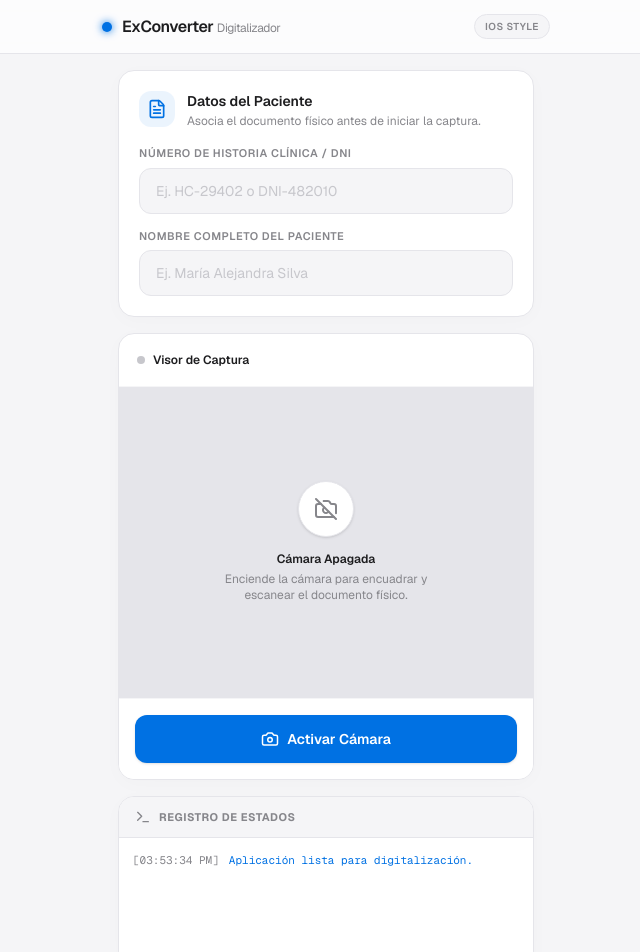
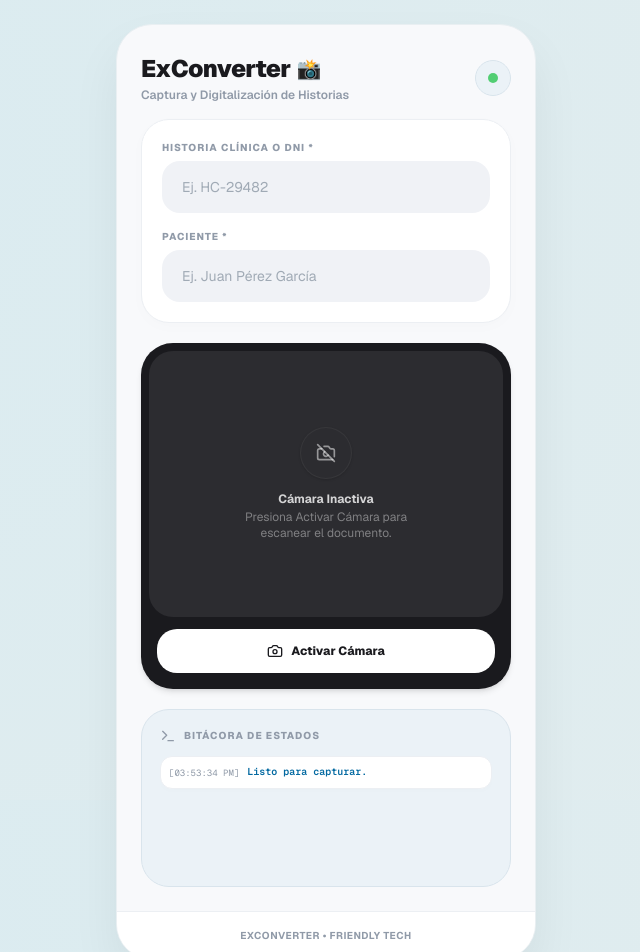
Before and after one commit to EFIKO-PE/ex-converter, a Next.js app: page / in a window 1280 px wide. Shown: the top 952 px of the page, without its empty margins (314-954 px from the left). Built offline with nearby package versions, Linux system fonts and the light colour scheme.

Commit message:
design: redisenar UI estilo Neo-minimalista pastel y amigable

```diff
--- a/src/app/globals.css
+++ b/src/app/globals.css
@@ -1,8 +1,8 @@
 @import "tailwindcss";
 
 :root {
-  --background: #F5F5F7;
-  --foreground: #1D1D1F;
+  --background: #DCE7EB;
+  --foreground: #1A1A1E;
 }
 
 @theme inline {
@@ -14,13 +14,14 @@
 
 body {
   background: var(--background);
+  background-image: radial-gradient(circle at 10% 20%, rgba(216, 241, 248, 0.4) 0%, rgba(233, 244, 244, 0.4) 90.1%);
   color: var(--foreground);
-  font-family: var(--font-geist-sans), -apple-system, BlinkMacSystemFont, "Segoe UI", Roboto, Helvetica, Arial, sans-serif;
+  font-family: var(--font-geist-sans), -apple-system, BlinkMacSystemFont, "Segoe UI", Roboto, sans-serif;
   overflow-x: hidden;
   -webkit-font-smoothing: antialiased;
 }
 
-/* Custom Scrollbar for State Console (iOS/macOS style) */
+/* Custom Scrollbar for State Console */
 .scrollbar-thin::-webkit-scrollbar {
   width: 5px;
 }
@@ -30,10 +31,21 @@ body {
 }
 
 .scrollbar-thin::-webkit-scrollbar-thumb {
-  background: #C7C7CC;
+  background: #C3C9D0;
   border-radius: 9999px;
 }
 
 .scrollbar-thin::-webkit-scrollbar-thumb:hover {
-  background: #8E8E93;
+  background: #A0AAB5;
 }
+
+/* Clean micro-animations */
+.hover-scale {
+  transition: all 0.2s cubic-bezier(0.16, 1, 0.3, 1);
+}
+.hover-scale:hover {
+  transform: translateY(-1.5px);
+}
+.hover-scale:active {
+  transform: translateY(0.5px) scale(0.98);
+}
--- a/src/app/page.tsx
+++ b/src/app/page.tsx
@@ -41,7 +41,7 @@ export default function Home() {
 
   // Inicializar consola
   useEffect(() => {
-    addLog('Aplicación lista para digitalización.', 'info');
+    addLog('Listo para capturar.', 'info');
     return () => {
       stopCamera();
     };
@@ -50,10 +50,9 @@ export default function Home() {
   // Activar cámara
   const startCamera = async () => {
     try {
-      addLog('Iniciando cámara...', 'info');
+      addLog('Activando visor...', 'info');
       stopCamera();
 
-      // Configuración de cámara móvil
       const constraints = {
         video: {
           facingMode: { ideal: 'environment' },
@@ -81,7 +80,7 @@ export default function Home() {
       addLog('Visor en vivo activado.', 'success');
     } catch (error: any) {
       console.error('Error al acceder a la cámara:', error);
-      addLog(`Cámara no disponible o permiso denegado.`, 'error');
+      addLog(`Cámara no permitida o no disponible.`, 'error');
     }
   };
 
@@ -100,17 +99,16 @@ export default function Home() {
   // Capturar foto y procesar (Redimensionar + Comprimir)
   const capturePhoto = () => {
     if (!videoRef.current || !isCameraActive) {
-      addLog('Error: Cámara inactiva.', 'error');
+      addLog('Error: Cámara apagada.', 'error');
       return;
     }
 
     setIsCompressing(true);
-    addLog('Capturando documento...', 'info');
+    addLog('Capturando imagen...', 'info');
 
     const video = videoRef.current;
     const canvas = document.createElement('canvas');
 
-    // Obtener dimensiones reales del video
     let width = video.videoWidth;
     let height = video.videoHeight;
 
@@ -126,14 +124,14 @@ export default function Home() {
 
     const ctx = canvas.getContext('2d');
     if (!ctx) {
-      addLog('Error al procesar imagen en canvas.', 'error');
+      addLog('Error al procesar en canvas.', 'error');
       setIsCompressing(false);
       return;
     }
 
     ctx.drawImage(video, 0, 0, width, height);
 
-    addLog('Comprimiendo y optimizando legibilidad...', 'info');
+    addLog('Comprimiendo y optimizando archivo...', 'info');
 
     // Comprimir en JPEG a 65% calidad
     const quality = 0.65;
@@ -150,9 +148,8 @@ export default function Home() {
     setImageSizeKB(sizeInKB);
     setIsCompressing(false);
 
-    addLog(`Captura optimizada: ${sizeInKB.toFixed(1)} KB (ancho: ${width}px).`, 'success');
+    addLog(`Captura optimizada a ${sizeInKB.toFixed(1)} KB.`, 'success');
 
-    // Apagar cámara tras captura
     stopCamera();
   };
 
@@ -168,7 +165,7 @@ export default function Home() {
   // Subir datos
   const uploadToGoogleSheets = async () => {
     if (!numeroHC.trim()) {
-      addLog('Falta ingresar Número de Historia Clínica / DNI.', 'error');
+      addLog('Falta ingresar la Historia Clínica / DNI.', 'error');
       alert('Por favor, ingresa el Número de Historia Clínica o DNI.');
       return;
     }
@@ -180,12 +177,12 @@ export default function Home() {
     }
 
     if (!rawBase64 || !imageSizeKB) {
-      addLog('No hay ninguna captura lista para subir.', 'error');
+      addLog('No hay captura disponible para subir.', 'error');
       return;
     }
 
     setIsUploading(true);
-    addLog('Subiendo datos a la nube...', 'info');
+    addLog('Subiendo fila a Google Sheets...', 'info');
 
     try {
       const response = await fetch('/api/upload', {
@@ -205,7 +202,7 @@ export default function Home() {
       const data = await response.json();
 
       if (response.ok) {
-        addLog('¡Subida completada con éxito!', 'success');
+        addLog('¡Subida exitosa y vinculada!', 'success');
         addLog(`ID Registro: ${data.idGenerado}`, 'success');
         alert(`¡Subida exitosa!\nID: ${data.idGenerado}\nPaciente: ${nombrePaciente}`);
 
@@ -227,139 +224,128 @@ export default function Home() {
   };
 
   return (
-    <div className="min-h-screen bg-[#F5F5F7] text-[#1D1D1F] flex flex-col font-sans selection:bg-[#0071E3]/20 selection:text-[#0071E3]">
+    <div className="min-h-screen flex flex-col justify-center items-center p-3 sm:p-6 select-none">
 
-      {/* Header Estilo Apple (Frosted Glass / Blurriness) */}
-      <header className="border-b border-[#E5E5EA] bg-white/70 backdrop-blur-xl sticky top-0 z-50 px-4 py-3.5 sm:px-6">
-        <div className="max-w-md mx-auto flex items-center justify-between">
-          <div className="flex items-center gap-2.5">
-            <div className="w-2.5 h-2.5 bg-[#0071E3] rounded-full shadow-[0_0_8px_#0071E3]" />
-            <h1 className="text-base font-semibold tracking-tight text-[#1D1D1F]">
-              ExConverter <span className="text-xs text-[#86868B] font-normal">Digitalizador</span>
+      {/* Teléfono / Contenedor Estilo Neo-minimalista */}
+      <div className="w-full max-w-[420px] bg-[#F8F9FB] rounded-[36px] shadow-[0_24px_50px_rgba(0,0,0,0.06)] border border-[#E9EFF2] overflow-hidden flex flex-col">
+
+        {/* Header */}
+        <header className="px-6 pt-7 pb-4 flex items-center justify-between">
+          <div>
+            <h1 className="text-2xl font-black tracking-tight text-[#1A1A1E] flex items-center gap-1.5">
+              ExConverter <span className="text-xl">📸</span>
             </h1>
+            <p className="text-xs text-[#909AA8] font-semibold mt-0.5">Captura y Digitalización de Historias</p>
           </div>
-          <span className="text-[10px] px-2.5 py-1 rounded-full bg-[#F5F5F7] border border-[#E5E5EA] text-[#86868B] font-semibold tracking-wider uppercase">
-            iOS Style
-          </span>
+          <div className="w-9 h-9 rounded-full bg-[#EBF2F7] flex items-center justify-center border border-[#D9E4EC]">
+            <span className="w-2.5 h-2.5 bg-[#34C759] rounded-full animate-pulse" />
           </div>
         </header>
 
-      {/* Main Container */}
-      <main className="flex-1 w-full max-w-md mx-auto p-4 flex flex-col gap-4 pb-12">
+        {/* Formulario y Cámara */}
+        <div className="px-6 flex flex-col gap-5 pb-6">
 
-        {/* Patient Form Card */}
-        <section className="bg-white border border-[#E5E5EA] rounded-2xl p-5 shadow-[0_4px_20px_rgba(0,0,0,0.02)] transition-all">
-          <div className="flex items-start gap-3">
-            <div className="p-2 bg-[#0071E3]/8 rounded-xl text-[#0071E3]">
-              <FileText className="w-5 h-5" />
-            </div>
+          {/* Tarjeta de Datos con inputs muy redondeados y fondo gris suave */}
+          <section className="bg-white rounded-[28px] p-5 border border-[#ECEFF3] shadow-[0_4px_16px_rgba(0,0,0,0.015)]">
+            <div className="flex flex-col gap-4">
               <div>
-              <h2 className="text-sm font-semibold text-[#1D1D1F]">Datos del Paciente</h2>
-              <p className="text-xs text-[#86868B] mt-0.5">Asocia el documento físico antes de iniciar la captura.</p>
-            </div>
-          </div>
-
-          <div className="mt-4 flex flex-col gap-3.5">
-            <div>
-              <label htmlFor="numeroHC" className="block text-[11px] font-semibold text-[#86868B] uppercase tracking-wider mb-1.5">
-                Número de Historia Clínica / DNI
+                <label htmlFor="numeroHC" className="block text-[10px] font-extrabold uppercase tracking-widest text-[#909AA8] mb-1.5">
+                  Historia Clínica o DNI *
                 </label>
                 <input
                   id="numeroHC"
                   type="text"
                   required
                   disabled={isUploading}
-                placeholder="Ej. HC-29402 o DNI-482010"
+                  placeholder="Ej. HC-29482"
                   value={numeroHC}
                   onChange={(e) => setNumeroHC(e.target.value)}
-                className="w-full bg-[#F5F5F7] border border-[#E5E5EA] rounded-xl px-4 py-3 text-sm text-[#1D1D1F] placeholder-[#C7C7CC] focus:outline-none focus:ring-2 focus:ring-[#0071E3] focus:bg-white focus:border-transparent transition-all"
+                  className="w-full bg-[#F0F2F6] border-2 border-transparent rounded-[18px] px-4.5 py-3.5 text-sm text-[#1A1A1E] placeholder-[#A0AAB5] focus:outline-none focus:bg-white focus:border-[#1A1A1E] transition-all hover:bg-[#EAECEF] focus:hover:bg-white"
                 />
               </div>
 
               <div>
-              <label htmlFor="nombrePaciente" className="block text-[11px] font-semibold text-[#86868B] uppercase tracking-wider mb-1.5">
-                Nombre Completo del Paciente
+                <label htmlFor="nombrePaciente" className="block text-[10px] font-extrabold uppercase tracking-widest text-[#909AA8] mb-1.5">
+                  Paciente *
                 </label>
                 <input
                   id="nombrePaciente"
                   type="text"
                   required
                   disabled={isUploading}
-                placeholder="Ej. María Alejandra Silva"
+                  placeholder="Ej. Juan Pérez García"
                   value={nombrePaciente}
                   onChange={(e) => setNombrePaciente(e.target.value)}
-                className="w-full bg-[#F5F5F7] border border-[#E5E5EA] rounded-xl px-4 py-3 text-sm text-[#1D1D1F] placeholder-[#C7C7CC] focus:outline-none focus:ring-2 focus:ring-[#0071E3] focus:bg-white focus:border-transparent transition-all"
+                  className="w-full bg-[#F0F2F6] border-2 border-transparent rounded-[18px] px-4.5 py-3.5 text-sm text-[#1A1A1E] placeholder-[#A0AAB5] focus:outline-none focus:bg-white focus:border-[#1A1A1E] transition-all hover:bg-[#EAECEF] focus:hover:bg-white"
                 />
               </div>
             </div>
           </section>
 
-        {/* Camera/Preview Card */}
-        <section className="bg-white border border-[#E5E5EA] rounded-2xl overflow-hidden shadow-[0_4px_20px_rgba(0,0,0,0.02)] flex flex-col">
-          <div className="p-4.5 border-b border-[#F5F5F7] flex items-center justify-between">
-            <span className="text-xs font-semibold text-[#1D1D1F] flex items-center gap-2">
-              <span className={`w-2 h-2 rounded-full ${isCameraActive ? 'bg-[#34C759] animate-pulse' : 'bg-[#C7C7CC]'}`} />
-              {capturedImage ? 'Documento Capturado' : 'Visor de Captura'}
-            </span>
+          {/* Visor de Cámara de Alto Contraste (Caja Negra con Bordes redondeados gruesos) */}
+          <section className="bg-[#1A1A1E] rounded-[32px] p-2 shadow-md flex flex-col relative overflow-hidden">
+
+            {/* Viewport de Cámara */}
+            <div className="aspect-[4/3] rounded-[24px] bg-[#2C2C30] relative flex items-center justify-center overflow-hidden">
+
+              {/* Foto tomada */}
               {capturedImage && (
-              <span className="text-[11px] px-2.5 py-0.5 rounded-full bg-[#E5E5EA] text-[#1D1D1F] font-semibold">
+                /* eslint-disable-next-line @next/next/no-img-element */
+                <img
+                  src={capturedImage}
+                  alt="Documento capturado"
+                  className="w-full h-full object-contain bg-[#121214] z-10 rounded-[24px]"
+                />
+              )}
+
+              {/* Transmisión de video */}
+              <video
+                ref={videoRef}
+                autoPlay
+                playsInline
+                muted
+                className={`w-full h-full object-cover bg-black rounded-[24px] ${(!isCameraActive || capturedImage) ? 'hidden' : 'block'}`}
+              />
+
+              {/* Estado inactivo */}
+              {!isCameraActive && !capturedImage && (
+                <div className="flex flex-col items-center gap-3 text-center p-6 text-[#909AA8]">
+                  <div className="w-13 h-13 rounded-full bg-[#2C2C30] flex items-center justify-center text-white/50 shadow-sm border border-white/5">
+                    <CameraOff className="w-5 h-5" />
+                  </div>
+                  <div className="text-xs">
+                    <p className="font-bold text-white/80">Cámara Inactiva</p>
+                    <p className="mt-0.5 text-xs text-white/40 max-w-[200px]">Presiona Activar Cámara para escanear el documento.</p>
+                  </div>
+                </div>
+              )}
+
+              {/* Cargando/Comprimiendo */}
+              {isCompressing && (
+                <div className="absolute inset-0 bg-white/95 backdrop-blur-sm flex flex-col items-center justify-center gap-3 z-20 rounded-[24px]">
+                  <RefreshCw className="w-7 h-7 text-[#1A1A1E] animate-spin" />
+                  <span className="text-xs text-[#1A1A1E] font-bold">Procesando imagen...</span>
+                </div>
+              )}
+
+              {/* Badge del peso de la captura */}
+              {capturedImage && (
+                <span className="absolute top-3 right-3 text-[10px] px-2.5 py-1 rounded-full bg-[#1A1A1E]/80 text-[#A7F3D0] font-bold z-20 backdrop-blur-sm">
                   {imageSizeKB?.toFixed(1)} KB
                 </span>
               )}
             </div>
 
-          {/* Area del Visor */}
-          <div className="aspect-[4/3] bg-[#E5E5EA] relative flex items-center justify-center overflow-hidden">
-            {/* Vista previa de la foto tomada */}
-            {capturedImage && (
-              /* eslint-disable-next-line @next/next/no-img-element */
-              <img
-                src={capturedImage}
-                alt="Documento capturado"
-                className="w-full h-full object-contain bg-[#1C1C1E] z-10"
-              />
-            )}
-
-            {/* Video en vivo de la cámara */}
-            <video
-              ref={videoRef}
-              autoPlay
-              playsInline
-              muted
-              className={`w-full h-full object-cover bg-black ${(!isCameraActive || capturedImage) ? 'hidden' : 'block'}`}
-            />
-
-            {/* Estado inactivo */}
-            {!isCameraActive && !capturedImage && (
-              <div className="flex flex-col items-center gap-3.5 text-center p-6 text-[#86868B]">
-                <div className="w-14 h-14 rounded-full bg-white border border-[#E5E5EA] flex items-center justify-center text-[#86868B] shadow-sm">
-                  <CameraOff className="w-6 h-6" />
-                </div>
-                <div className="text-xs">
-                  <p className="font-semibold text-[#1D1D1F]">Cámara Apagada</p>
-                  <p className="mt-1 text-[#86868B] max-w-[250px]">Enciende la cámara para encuadrar y escanear el documento físico.</p>
-                </div>
-              </div>
-            )}
-
-            {isCompressing && (
-              <div className="absolute inset-0 bg-white/90 backdrop-blur-sm flex flex-col items-center justify-center gap-3.5 z-20">
-                <RefreshCw className="w-7 h-7 text-[#0071E3] animate-spin" />
-                <span className="text-xs text-[#1D1D1F] font-semibold">Procesando imagen...</span>
-              </div>
-            )}
-          </div>
-
-          {/* Botonera de Cámara */}
-          <div className="p-4 bg-white border-t border-[#F5F5F7] flex flex-col gap-2">
+            {/* Controles del visor */}
+            <div className="p-2 pt-3 flex flex-col gap-2 bg-[#1A1A1E]">
               {!capturedImage ? (
                 !isCameraActive ? (
                   <button
                     type="button"
                     onClick={startCamera}
-                  className="w-full py-3.5 bg-[#0071E3] hover:bg-[#0077ED] active:bg-[#0062C2] text-white font-semibold rounded-xl text-sm flex items-center justify-center gap-2 shadow-sm transition-all cursor-pointer"
+                    className="w-full py-3.5 bg-white text-[#1A1A1E] hover:bg-slate-100 font-extrabold rounded-[20px] text-xs flex items-center justify-center gap-2 hover-scale cursor-pointer"
                   >
-                  <Camera className="w-4.5 h-4.5" />
+                    <Camera className="w-4 h-4" />
                     Activar Cámara
                   </button>
                 ) : (
@@ -368,18 +354,18 @@ export default function Home() {
                       type="button"
                       onClick={capturePhoto}
                       disabled={isCompressing}
-                    className="flex-1 py-3.5 bg-[#34C759] hover:bg-[#30B34F] active:bg-[#289E43] text-white font-semibold rounded-xl text-sm flex items-center justify-center gap-2 shadow-sm transition-all cursor-pointer disabled:opacity-50"
+                      className="flex-1 py-3.5 bg-[#A7F3D0] text-[#047857] hover:bg-[#6EE7B7] font-extrabold rounded-[20px] text-xs flex items-center justify-center gap-2 hover-scale cursor-pointer disabled:opacity-50"
                     >
-                    <ImageIcon className="w-4.5 h-4.5" />
+                      <ImageIcon className="w-4 h-4" />
                       Tomar Foto
                     </button>
                     <button
                       type="button"
                       onClick={stopCamera}
-                    className="px-4.5 bg-[#E5E5EA] hover:bg-[#D1D1D6] active:bg-[#C7C7CC] text-[#1D1D1F] rounded-xl text-sm flex items-center justify-center transition-all cursor-pointer"
+                      className="px-4.5 bg-[#2C2C30] hover:bg-[#3C3C40] text-white/70 hover:text-white rounded-[20px] text-xs flex items-center justify-center cursor-pointer"
                       title="Apagar Cámara"
                     >
-                    <CameraOff className="w-4.5 h-4.5" />
+                      <CameraOff className="w-4 h-4" />
                     </button>
                   </div>
                 )
@@ -388,71 +374,78 @@ export default function Home() {
                   type="button"
                   onClick={retakePhoto}
                   disabled={isUploading}
-                className="w-full py-3 bg-white border border-[#E5E5EA] hover:bg-[#F5F5F7] active:bg-[#E5E5EA] text-[#1D1D1F] font-semibold rounded-xl text-sm flex items-center justify-center gap-2 transition-all cursor-pointer"
+                  className="w-full py-3 bg-[#2C2C30] hover:bg-[#3C3C40] text-white font-bold rounded-[20px] text-xs flex items-center justify-center gap-2 cursor-pointer transition-colors"
                 >
-                <RefreshCw className="w-4 h-4" />
+                  <RefreshCw className="w-3.5 h-3.5" />
                   Volver a Capturar
                 </button>
               )}
             </div>
           </section>
 
-        {/* Action: Send to Google Sheets (Apple-Style Slate Black) */}
+          {/* Botón Guardar en Sheets (Estilo Botón Redondo Negro Grande) */}
           {capturedImage && (
             <button
               type="button"
               onClick={uploadToGoogleSheets}
               disabled={isUploading || isCompressing || !numeroHC.trim() || !nombrePaciente.trim()}
-            className="w-full py-4 bg-[#1D1D1F] hover:bg-[#2C2C2E] active:bg-[#000000] text-white font-semibold rounded-xl text-sm flex items-center justify-center gap-2 shadow-md transition-all cursor-pointer disabled:opacity-30 disabled:cursor-not-allowed"
+              className="w-full py-4.5 bg-[#1A1A1E] hover:bg-[#2D2D35] active:bg-[#000000] text-white font-extrabold rounded-full text-xs flex items-center justify-center gap-2 shadow-md hover-scale cursor-pointer disabled:opacity-40 disabled:scale-100 disabled:cursor-not-allowed"
             >
               {isUploading ? (
                 <>
-                <RefreshCw className="w-4.5 h-4.5 animate-spin" />
-                Subiendo a Google Sheets...
+                  <RefreshCw className="w-4 h-4 animate-spin" />
+                  Subiendo...
                 </>
               ) : (
                 <>
-                <UploadCloud className="w-4.5 h-4.5" />
-                Subir a Google Sheets
+                  <UploadCloud className="w-4 h-4" />
+                  Guardar en Google Sheets
                 </>
               )}
             </button>
           )}
 
-        {/* Event Log Console (Clean light event feed instead of hacker terminal) */}
-        <section className="bg-white border border-[#E5E5EA] rounded-2xl overflow-hidden shadow-[0_4px_20px_rgba(0,0,0,0.02)] flex flex-col">
-          <div className="px-4 py-3 bg-[#F5F5F7] border-b border-[#E5E5EA] flex items-center gap-2">
-            <Terminal className="w-4 h-4 text-[#86868B]" />
-            <span className="text-[11px] font-bold uppercase tracking-wider text-[#86868B]">Registro de Estados</span>
+          {/* Registro de Estados tipo burbujas de notificaciones */}
+          <section className="bg-[#EBF2F7] rounded-[28px] p-4.5 border border-[#D9E4EC]">
+            <div className="flex items-center gap-2 mb-3">
+              <Terminal className="w-4 h-4 text-[#909AA8]" />
+              <span className="text-[10px] font-extrabold uppercase tracking-widest text-[#909AA8]">Bitácora de Estados</span>
             </div>
-          <div className="p-3.5 h-32 overflow-y-auto font-mono text-[11px] leading-relaxed flex flex-col gap-2 bg-white scrollbar-thin">
-            {logs.map((log, idx) => (
-              <div key={idx} className="flex items-start gap-2.5 pb-1.5 border-b border-[#F5F5F7] last:border-0 last:pb-0">
-                <span className="text-[#86868B] shrink-0">[{log.time}]</span>
-                <span className={`
-                  ${log.type === 'success' ? 'text-[#34C759] font-medium' : ''}
-                  ${log.type === 'warning' ? 'text-[#FF9500]' : ''}
-                  ${log.type === 'error' ? 'text-[#FF3B30] font-semibold animate-pulse' : ''}
-                  ${log.type === 'info' ? 'text-[#0071E3]' : ''}
+
+            <div className="h-28 overflow-y-auto font-mono text-[10px] flex flex-col gap-2 scrollbar-thin">
+              {logs.length === 0 ? (
+                <div className="text-[#909AA8] text-center py-4">Sin actividades recientes</div>
+              ) : (
+                logs.map((log, idx) => (
+                  <div key={idx} className="bg-white rounded-xl p-2 flex items-start gap-2 shadow-[0_2px_6px_rgba(0,0,0,0.01)] border border-[#ECEFF3]">
+                    <span className="text-[#909AA8] text-[9px] mt-0.5">[{log.time}]</span>
+                    <span className={`flex-1 leading-snug
+                      ${log.type === 'success' ? 'text-[#047857] font-bold' : ''}
+                      ${log.type === 'warning' ? 'text-[#D97706]' : ''}
+                      ${log.type === 'error' ? 'text-[#E11D48] font-bold animate-pulse' : ''}
+                      ${log.type === 'info' ? 'text-[#0369A1] font-semibold' : ''}
                     `}>
                       {log.type === 'success' && '✓ '}
-                  {log.type === 'error' && '✕ '}
+                      {log.type === 'error' && '✗ '}
                       {log.type === 'warning' && '⚠ '}
                       {log.text}
                     </span>
                   </div>
-            ))}
+                ))
+              )}
             </div>
           </section>
 
-      </main>
+        </div>
 
         {/* Footer */}
-      <footer className="mt-auto py-4 text-center border-t border-[#E5E5EA] bg-white">
-        <p className="text-[11px] text-[#86868B]">
-          Digitalización Segura • ExConverter Apple Design
+        <footer className="mt-auto py-4 bg-white border-t border-[#ECEFF3] text-center">
+          <p className="text-[10px] text-[#909AA8] font-bold uppercase tracking-wider">
+            ExConverter • Friendly Tech
           </p>
         </footer>
+
+      </div>
     </div>
   );
 }
```
Lines whose indentation alone changed are shown as unchanged.
